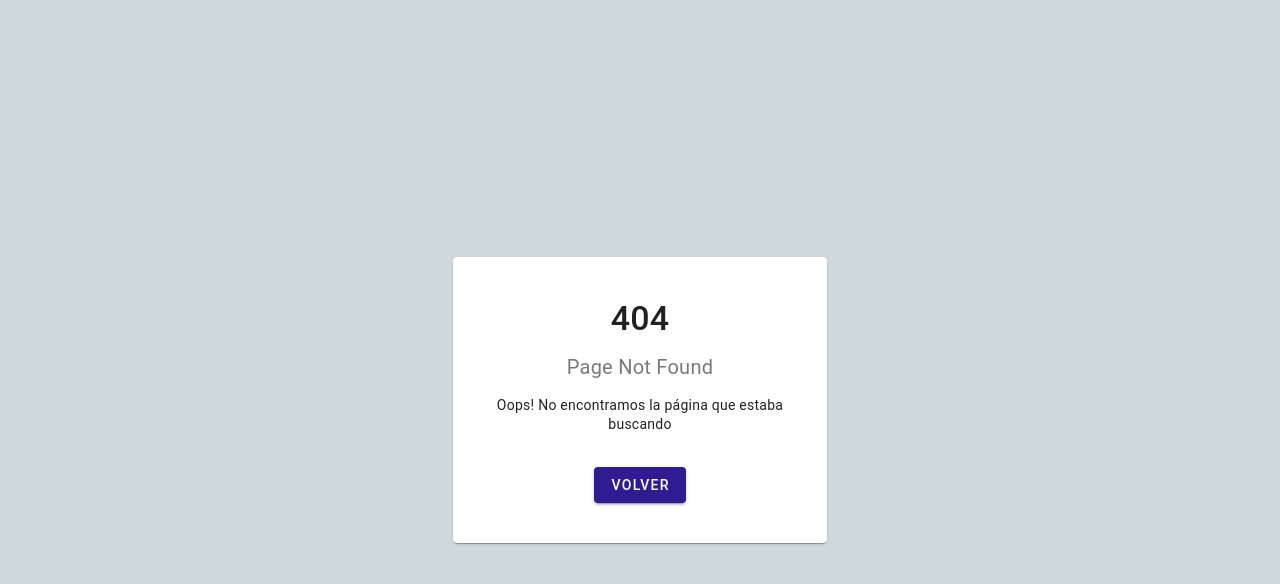
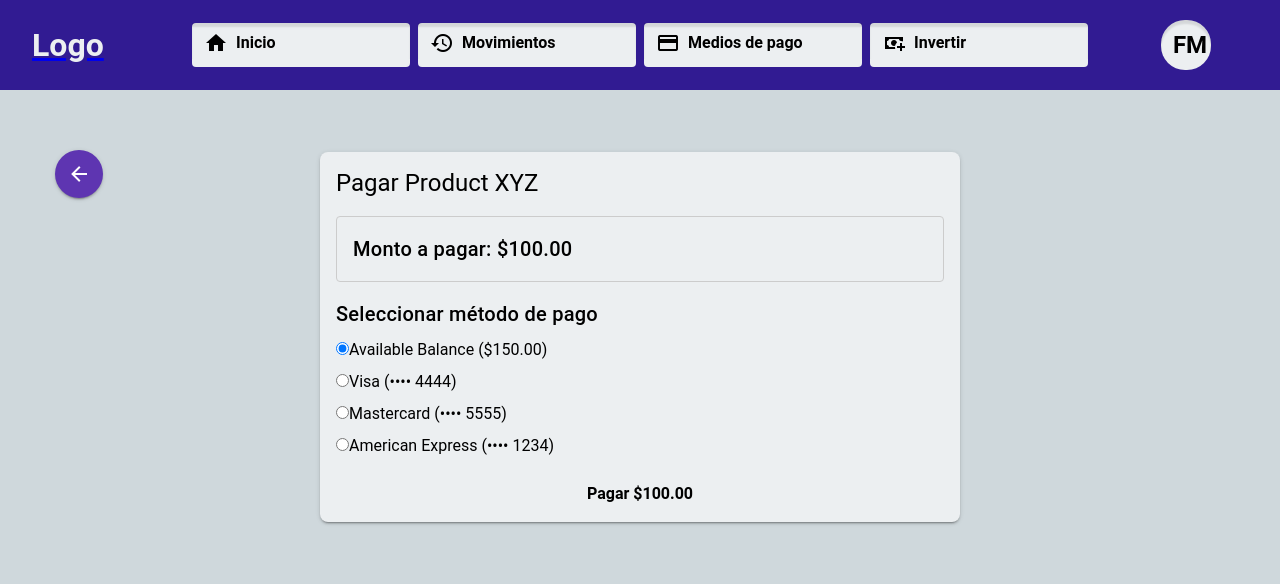
Before and after one commit to jicanta/HCI-Web, a Vue app in the folder HCI-Web/: page /pay in a window 1280 px wide. Before the commit this address had no page. Shown: the top 584 px of the page. Built offline with nearby package versions, Linux system fonts and the light colour scheme.

Commit message:
fix w3c html validator

```diff
--- a/HCI-Web/index.html
+++ b/HCI-Web/index.html
@@ -2,9 +2,9 @@
 <html lang="en">
 
 <head>
-  <meta charset="UTF-8" />
-  <link rel="icon" href="/favicon.ico" />
-  <meta name="viewport" content="width=device-width, initial-scale=1.0" />
+  <meta charset="UTF-8">
+  <link rel="icon" href="/favicon.ico">
+  <meta name="viewport" content="width=device-width, initial-scale=1.0">
   <title>TP HCI</title>
 </head>
 
--- /dev/null
+++ b/HCI-Web/src/pages/PaymentPage.vue
@@ -0,0 +1,141 @@
+<script setup>
+import { ref, computed } from 'vue';
+import { useRouter } from 'vue-router';
+import AppDivision from '@/components/AppDivision.vue';
+import BodyGrid from '@/components/BodyGrid.vue';
+import Section from '@/components/Section.vue';
+import ButtonsNavBarWithBack from '@/components/ButtonsNavBarWithBack.vue';
+import { usePaymentMethodsStore } from '@/stores/paymentMethodsStore';
+
+const router = useRouter();
+const paymentMethodsStore = usePaymentMethodsStore();
+
+const productName = ref('Product XYZ');
+const productPrice = ref(100.00);
+const availableBalance = ref(150.00);
+
+const selectedPaymentMethod = ref('balance');
+const paymentMethods = computed(() => [
+  { id: 'balance', name: 'Available Balance', amount: availableBalance.value },
+  ...paymentMethodsStore.paymentMethods
+]);
+
+const isPaymentValid = computed(() => {
+  if (selectedPaymentMethod.value === 'balance') {
+    return availableBalance.value >= productPrice.value;
+  }
+  return true; // Assume credit cards always have sufficient funds
+});
+
+const handlePayment = () => {
+  if (isPaymentValid.value) {
+    // Process payment logic here
+    alert('Payment successful!');
+    router.push('/');
+  } else {
+    alert('Insufficient funds. Please choose another payment method.');
+  }
+};
+
+const sections = [
+  {text: "Inicio", icon: "mdi-home", selected: false, route: "/"},
+  {text: "Movimientos", icon: "mdi-history", selected: false, route: "/movements"},
+  {text: "Medios de pago", icon: "mdi-credit-card-outline", selected: false, route: "/payment-methods"},
+  {text: "Invertir", icon: "mdi-cash-plus", selected: false, route: "/invest"}
+];
+</script>
+
+<template>
+  <main class="main-container bg-background">
+    <ButtonsNavBarWithBack :link-back="'/'"/>
+
+    <BodyGrid>
+      <AppDivision class="ma-4" :cols="12" :sm="10" :md="8" :lg="6">
+        <Section class="ma-3">
+          <div class="inside-section">
+            <h2 class="text-h5 mb-4">Pagar {{ productName }}</h2>
+
+            <div class="mb-4 pa-4 card">
+              <div class="card-text">
+                <p class="text-h6">Monto a pagar: ${{ productPrice.toFixed(2) }}</p>
+              </div>
+            </div>
+
+            <h3 class="text-h6 mb-2">Seleccionar método de pago</h3>
+            <div class="radio-group">
+              <div
+                v-for="method in paymentMethods"
+                :key="method.id"
+                class="radio-item"
+              >
+                <input
+                  type="radio"
+                  :id="method.id"
+                  :value="method.id"
+                  v-model="selectedPaymentMethod"
+                  :name="'payment-method'"
+                />
+                <label :for="method.id">
+                  {{ method.type ? `${method.type} (•••• ${method.lastFour})` : `${method.name} ($${method.amount.toFixed(2)})` }}
+                </label>
+              </div>
+            </div>
+
+            <button
+              class="primary-btn mt-4"
+              :disabled="!isPaymentValid"
+              @click="handlePayment"
+            >
+              Pagar ${{ productPrice.toFixed(2) }}
+            </button>
+          </div>
+        </Section>
+      </AppDivision>
+    </BodyGrid>
+  </main>
+</template>
+
+<style scoped>
+.main-container {
+  display: flex;
+  flex-direction: column;
+  align-items: center;
+  width: 100%;
+}
+
+.inside-section {
+  display: flex;
+  flex-direction: column;
+  width: 100%;
+  justify-content: flex-start;
+  align-items: stretch;
+}
+
+:deep(.v-btn) {
+  text-transform: none;
+  font-weight: bold;
+  font-size: 1rem;
+  letter-spacing: normal;
+}
+
+.primary-btn {
+  text-transform: none;
+  font-weight: bold;
+  font-size: 1rem;
+  letter-spacing: normal;
+}
+
+.card {
+  border: 1px solid #ccc;
+  border-radius: 4px;
+}
+
+.radio-group {
+  display: flex;
+  flex-direction: column;
+}
+
+.radio-item {
+  margin-bottom: 8px;
+}
+</style>
--- a/HCI-Web/src/router/index.js
+++ b/HCI-Web/src/router/index.js
@@ -11,6 +11,7 @@ import RecoverPasswordPage from '@/pages/RecoverPasswordPage.vue';
 import InvestPage from '@/pages/InvestPage.vue';
 import PaymentMethodsPage from '@/pages/PaymentMethodsPage.vue';
 import MyData from '@/pages/MyData.vue';
+import PaymentPage from '@/pages/PaymentPage.vue';
 
 
 const routes = [
@@ -24,8 +25,9 @@ const routes = [
   { path: '/sign-up', name: 'SignUp', component: SignUpPage },
   { path: '/add-payment-method', name: 'AddPaymentMethod', component: AddPaymentMethodPage},
   { path: '/recover-password', name: 'RecoverPassword', component: RecoverPasswordPage},
-  { path: '/invest', name: 'Invest', component: InvestPage},
-  { path: '/mydata', name: 'My Data', component: MyData}
+  { path: '/invest', name: 'Invest', component: InvestPage },
+  { path: '/mydata', name: 'My Data', component: MyData },
+  { path: '/pay', name: 'Pay', component: PaymentPage }
 ];
 
 const router = createRouter({
```
